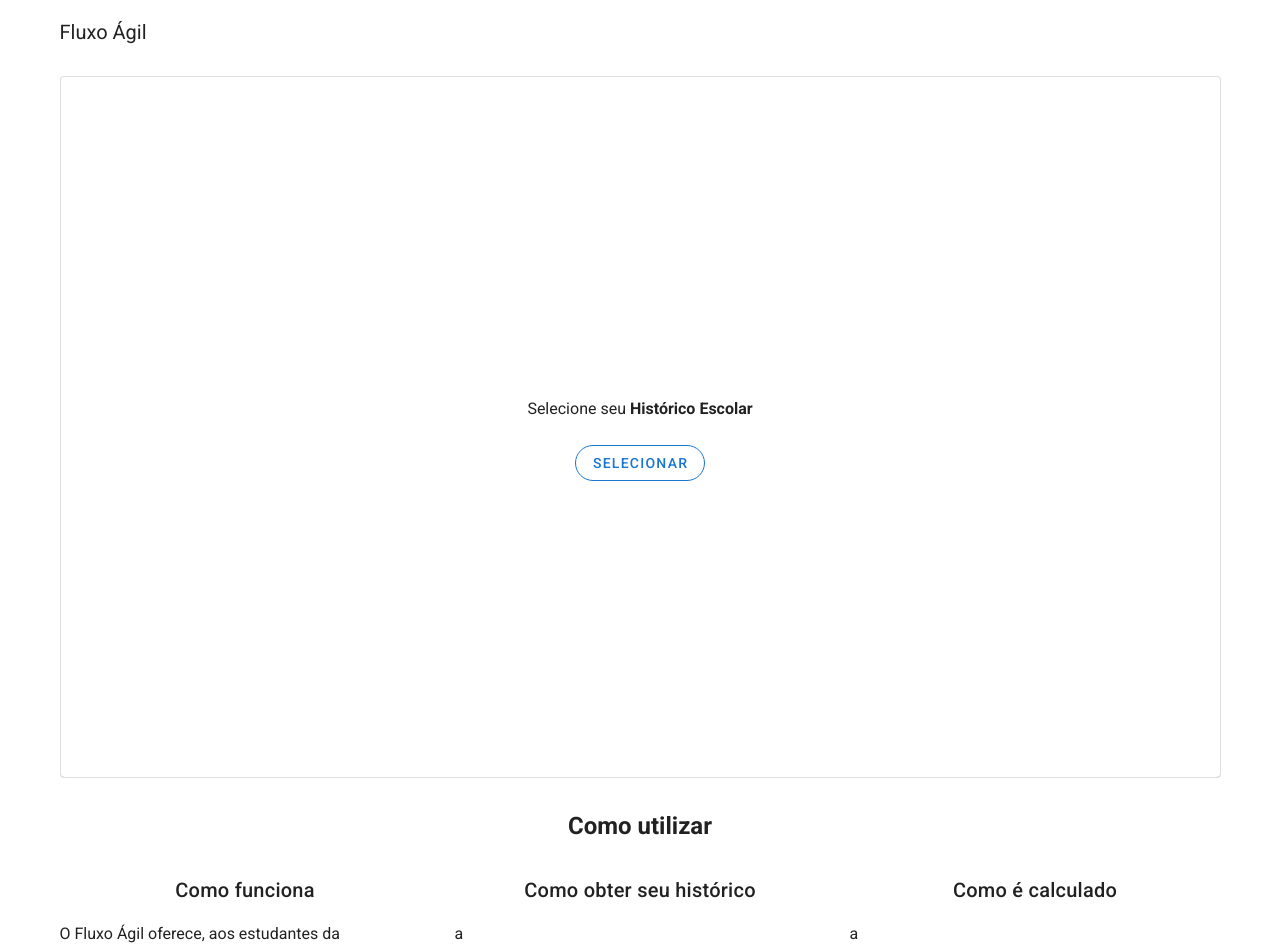
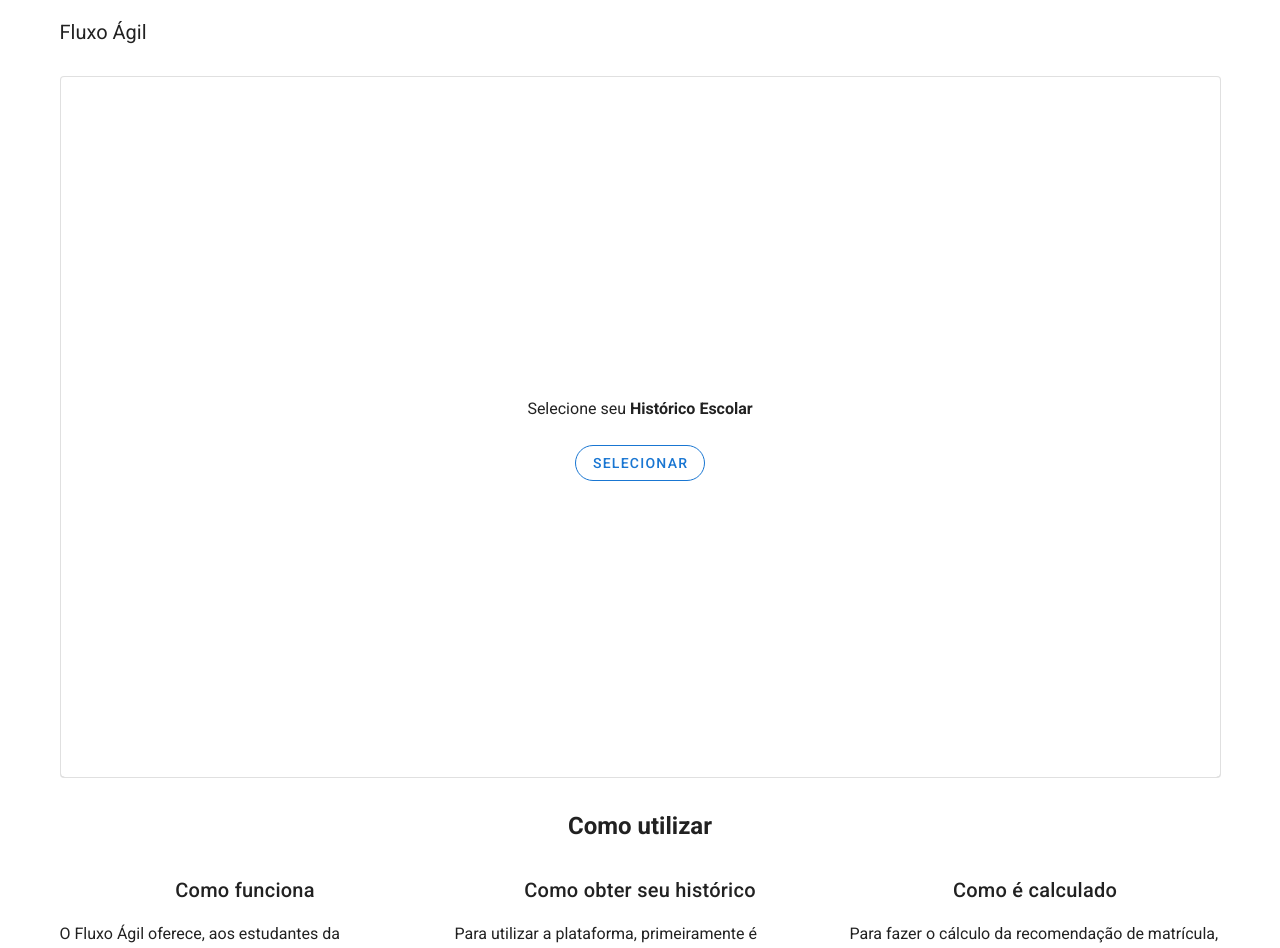
Before and after one commit to fluxo-agil/front-end, a Nuxt app: page / in a window 1280 px wide. Shown: the top 948 px of the page. Built offline with nearby package versions, Linux system fonts and the light colour scheme.

Commit message:
Add guide

```diff
--- a/components/Guide.vue
+++ b/components/Guide.vue
@@ -19,7 +19,15 @@
           Como obter seu histórico
         </div>
 
-        <div class="text-body">a</div>
+        <div class="text-body">
+          Para utilizar a plataforma, primeiramente é necessário fazer a emissão
+          de seu histórico pelo siga no menu de ensino. Após fazer a emissão, é
+          preciso submeter seu histórico na plataforma e será identificado todas
+          as disciplinas que você ainda precisa fazer. Em seguida, basta
+          escolher quantos créditos você deseja realizar nos próximos semestre e
+          pronto! O sistema realizará a recomendação de matérias para os
+          próximos semestres.
+        </div>
       </v-col>
 
       <v-col cols="12" md="4">
@@ -27,7 +35,13 @@
           Como é calculado
         </div>
 
-        <div class="text-body">a</div>
+        <div class="text-body">
+          Para fazer o cálculo da recomendação de matrícula, primeiramente é
+          identificado todas as disciplinas obrigatórias que o aluno ainda
+          precisa fazer, em seguida, nosso algoritmo calcula quais disciplinas
+          ele precisa cursar em cada semestre para se formar no menor tempo
+          possível.
+        </div>
       </v-col>
     </v-row>
   </div>
```
